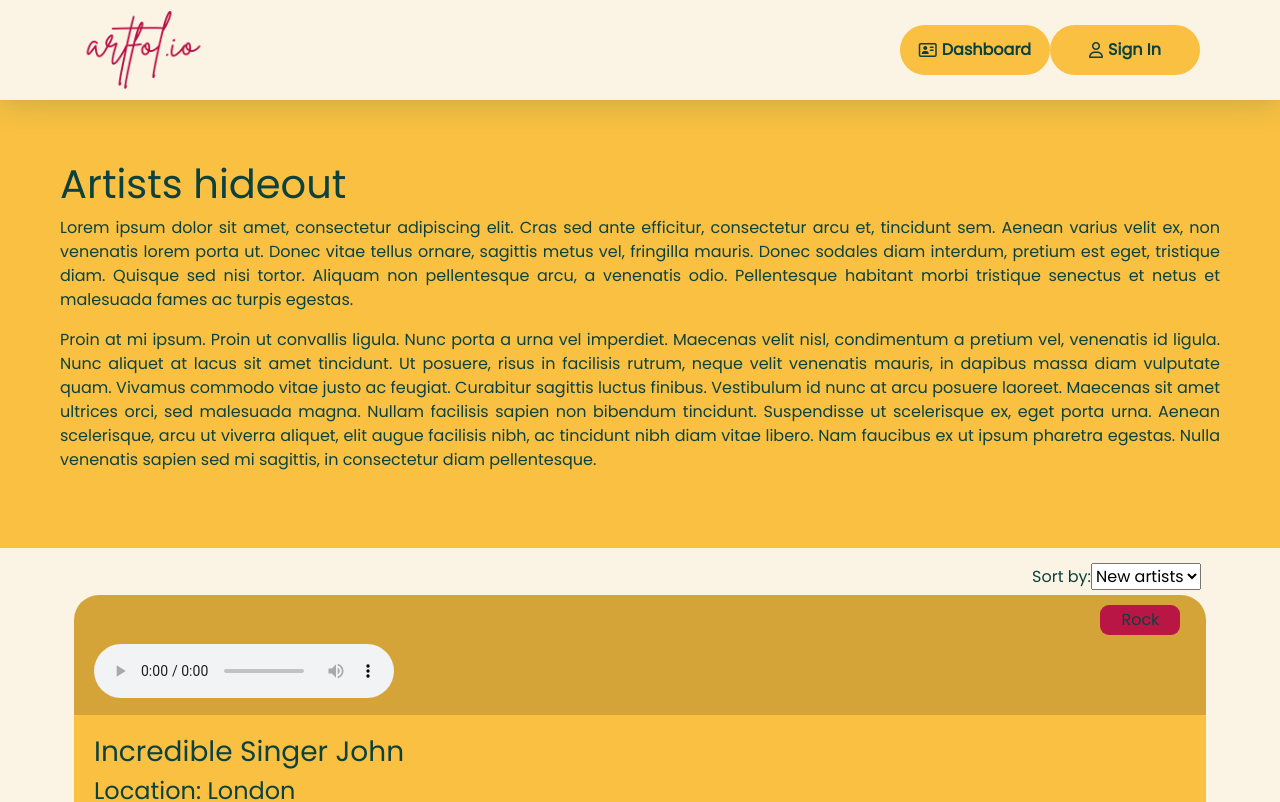
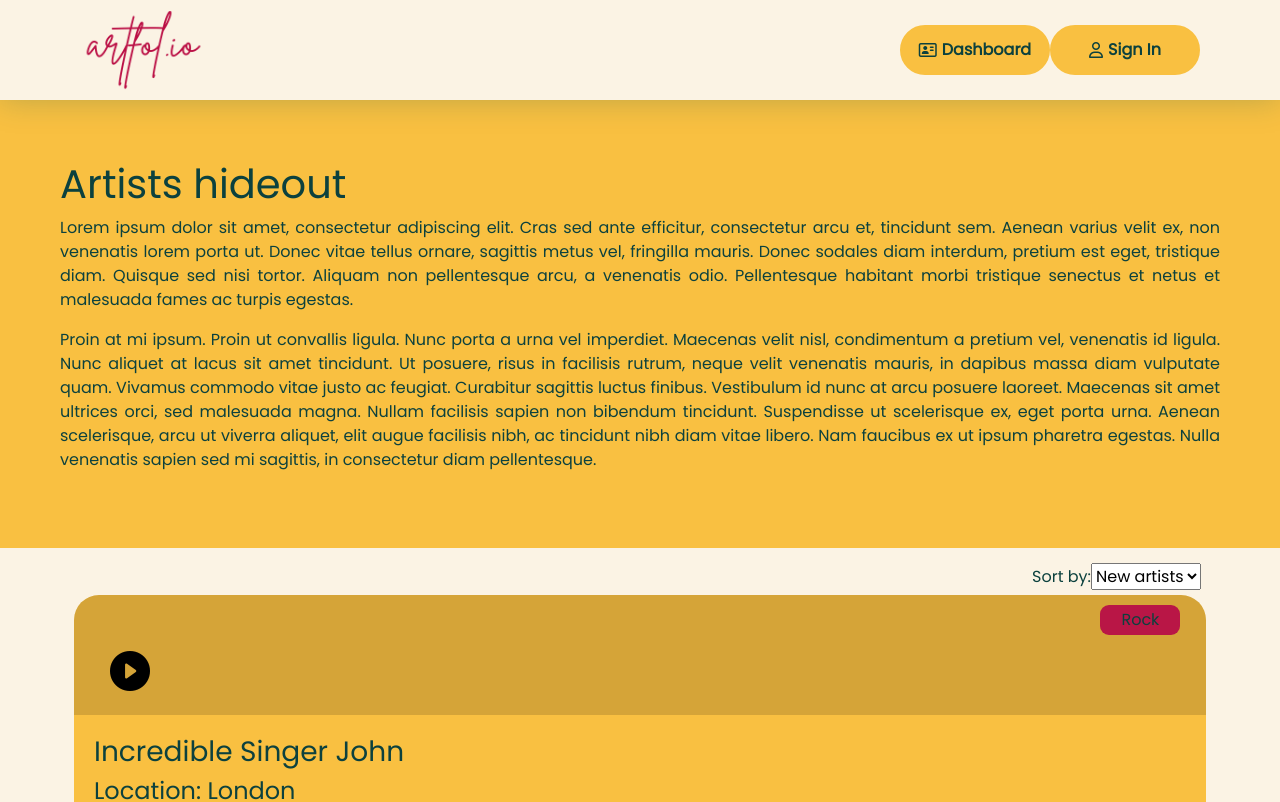
Before and after one commit to Harkins12345/Artfolio-Lap-4-Project, a React (Create React App) app in the folder client/: page /artists in a window 1280 px wide. Shown: the top 802 px of the page. Built offline with nearby package versions, Linux system fonts and the light colour scheme; no server answers.

Commit message:
added the play button, commented pause button, no functionality yet

```diff
--- a/client/src/pages/AllArtistsPage/index.js
+++ b/client/src/pages/AllArtistsPage/index.js
@@ -60,10 +60,16 @@ const AllArtistsPage = () => {
             <div className="artist-card">
                 <div className="artist-image-card">
                     <div className="play-button">
-                        <audio controls="false">
+                        <audio id="audio">
                             <source src="https://www.w3schools.com/html/horse.mp3" type="audio/mpeg"></source>
                             <source src="https://www.w3schools.com/html/horse.ogg" type="audio/ogg"></source>
                         </ audio>
+                        <button type="button" className="no-effect-btn">
+                            <div className="play-btn">
+                                <h1 class="bi bi-play-circle-fill"></h1>
+                                {/* <h1 class="bi bi-pause-circle-fill"></h1> */}
+                            </div>
+                        </button>
                     </div>
                     <div className="flair-section">
                         <p>Rock</p>
@@ -78,7 +84,7 @@ const AllArtistsPage = () => {
                             £50-60/hour
                         </div>
                         <div className="artist-view-more">
-                            <a href="#">View more</a>
+                            <a href="artists/prop">View more</a>
                         </div>
                     </div>
                 </div>
--- a/client/src/styles/index.css
+++ b/client/src/styles/index.css
@@ -896,3 +896,8 @@ all artists list
   text-decoration: none;
   font-weight: bold;
 }
+
+.no-effect-btn {
+  border: none;
+  background-color: transparent;
+}
```
